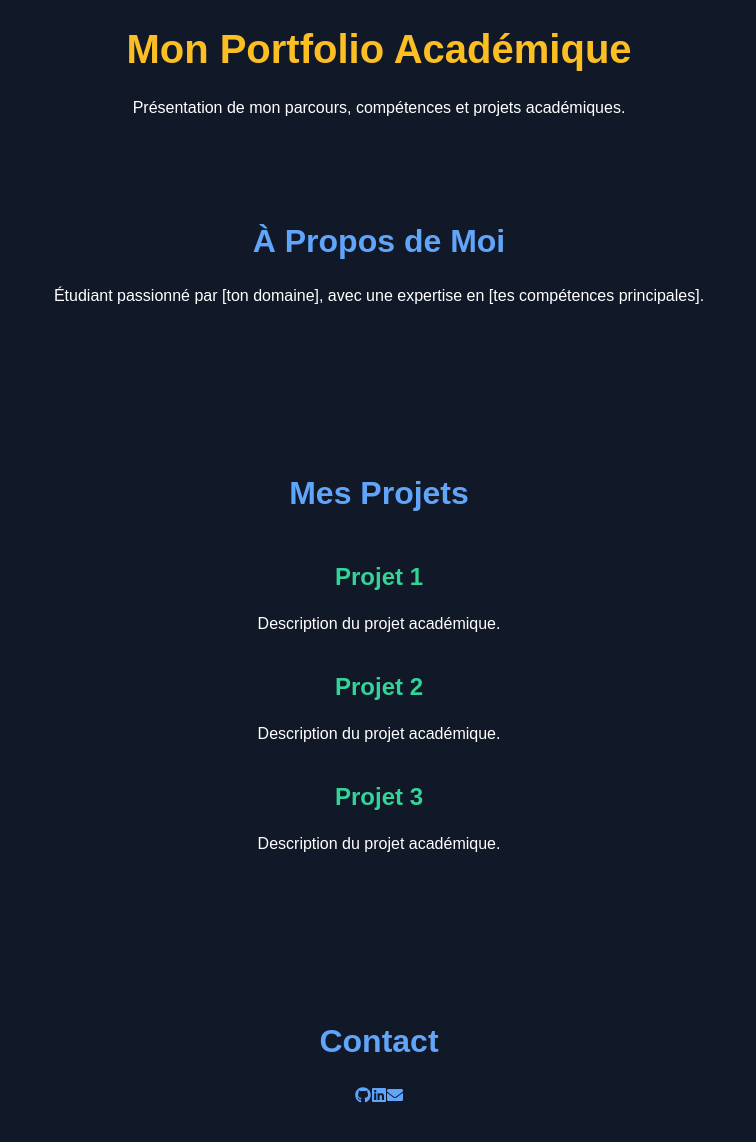
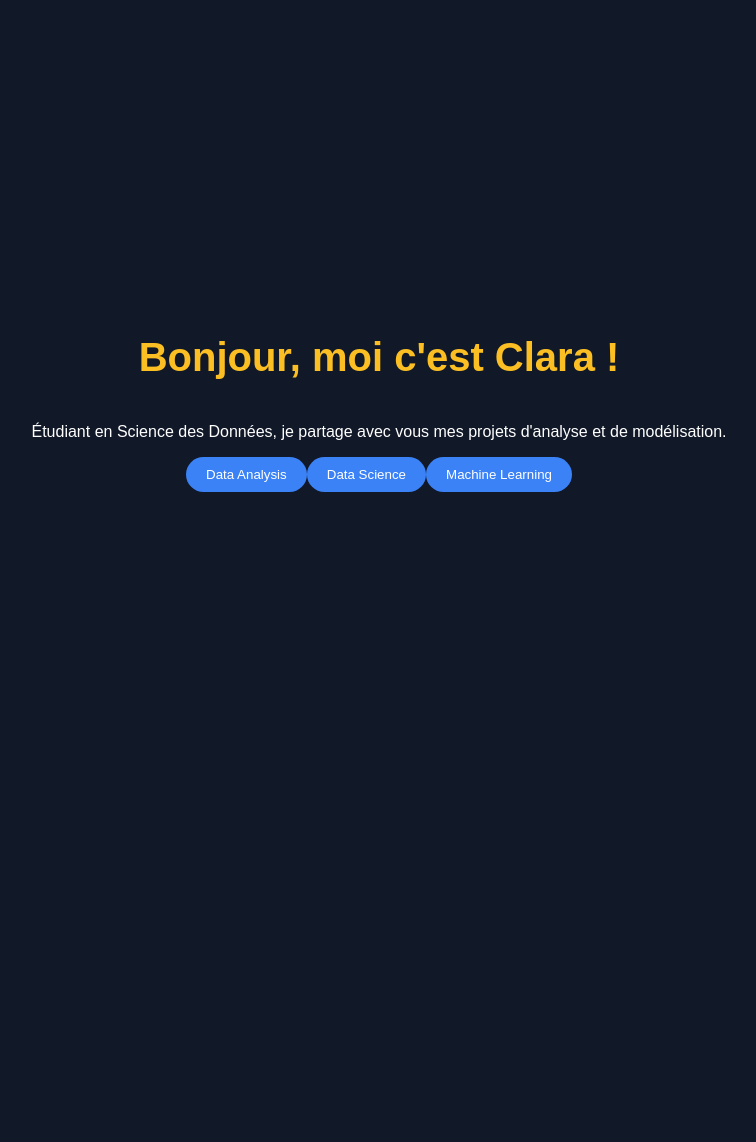
Before and after one commit to lecuyer233/Portfolio-, a Next.js app: page / in a window 1280 px wide. Shown: the top 1142 px of the page, without its empty margins (261-1017 px from the left). After the commit the page ends 800 px from the top, so only its background shows below. Built offline with nearby package versions, Linux system fonts and the light colour scheme.

Commit message:
Update index.js

```diff
--- a/pages/index.js
+++ b/pages/index.js
@@ -1,62 +1,18 @@
 import React from 'react';
-import { motion } from 'framer-motion';
-import { FaGithub, FaLinkedin, FaEnvelope } from 'react-icons/fa';
 
-export default function Portfolio() {
+export default function Home() {
   return (
-    <div className="min-h-screen bg-gray-900 text-white p-8">
-      <header className="text-center mb-12">
-        <motion.h1
-          className="text-4xl font-bold mb-4"
-          initial={{ opacity: 0, y: -20 }}
-          animate={{ opacity: 1, y: 0 }}
-        >
-          Mon Portfolio Académique
-        </motion.h1>
-        <motion.p
-          className="text-lg text-gray-400"
-          initial={{ opacity: 0 }}
-          animate={{ opacity: 1 }}
-        >
-          Présentation de mon parcours, compétences et projets académiques.
-        </motion.p>
-      </header>
+    <div className="min-h-screen bg-black text-white flex flex-col items-center justify-center">
+      <h1 className="text-5xl font-bold text-center">Bonjour, moi c'est Clara !</h1>
+      <p className="text-lg text-center mt-4 text-gray-400">
+        Étudiant en Science des Données, je partage avec vous mes projets d'analyse et de modélisation.
+      </p>
 
-      <section className="mb-12 text-center">
-        <h2 className="text-2xl font-semibold mb-4">À Propos de Moi</h2>
-        <p className="text-gray-400 max-w-2xl mx-auto">
-          Étudiant passionné par [ton domaine], avec une expertise en [tes compétences principales].
-        </p>
-      </section>
-
-      <section className="mb-12">
-        <h2 className="text-2xl font-semibold text-center mb-6">Mes Projets</h2>
-        <div className="grid grid-cols-1 md:grid-cols-2 lg:grid-cols-3 gap-6">
-          {[1, 2, 3].map((proj) => (
-            <div key={proj} className="bg-gray-800 p-4 rounded-lg">
-              <h3 className="text-lg font-semibold">Projet {proj}</h3>
-              <p className="text-gray-400 text-sm">
-                Description du projet académique.
-              </p>
-            </div>
-          ))}
-        </div>
-      </section>
-
-      <section className="text-center">
-        <h2 className="text-2xl font-semibold mb-4">Contact</h2>
-        <div className="flex justify-center gap-6">
-          <a href="#" className="text-xl text-gray-400 hover:text-white">
-            <FaGithub />
-          </a>
-          <a href="#" className="text-xl text-gray-400 hover:text-white">
-            <FaLinkedin />
-          </a>
-          <a href="#" className="text-xl text-gray-400 hover:text-white">
-            <FaEnvelope />
-          </a>
-        </div>
-      </section>
+      <div className="flex mt-6 space-x-4">
+        <button className="px-4 py-2 bg-teal-500 rounded-full text-white">Data Analysis</button>
+        <button className="px-4 py-2 bg-teal-500 rounded-full text-white">Data Science</button>
+        <button className="px-4 py-2 bg-teal-500 rounded-full text-white">Machine Learning</button>
+      </div>
     </div>
   );
 }
```
